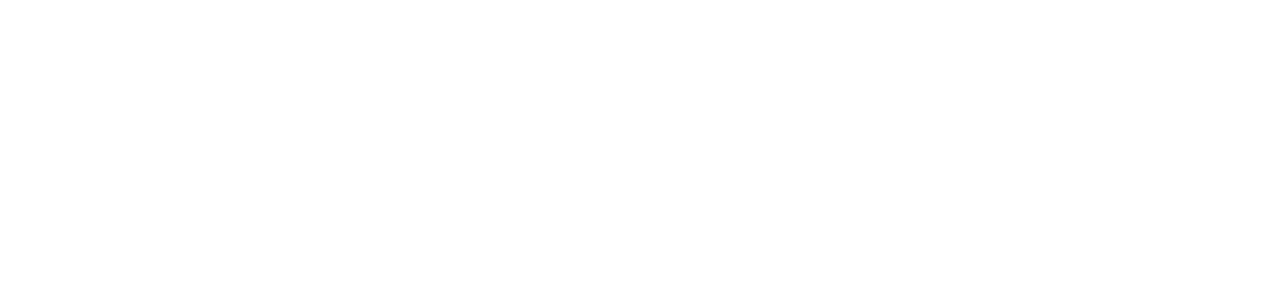
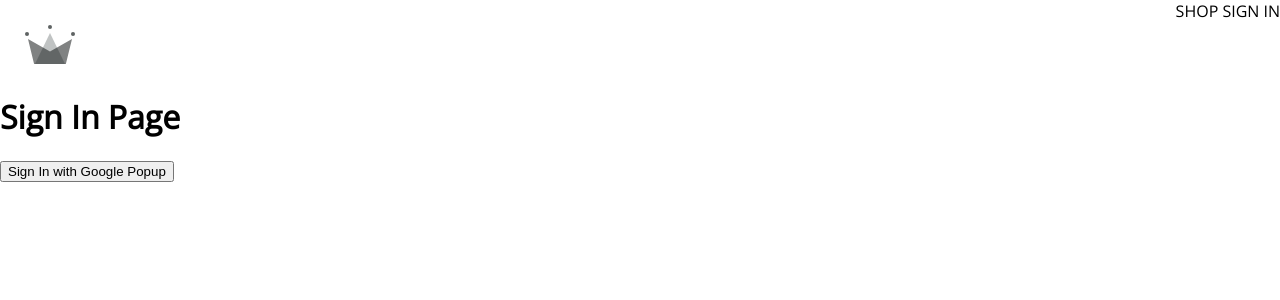
Before and after one commit to samhpyo/untitled-shop, a React (Create React App) app: page /sign-in in a window 1280 px wide. Before the commit this address had no page. Shown: the top 300 px of the page. Built offline with nearby package versions, Linux system fonts and the light colour scheme.

Commit message:
Added firebase utils and signin component and google auth

```diff
--- a/package.json
+++ b/package.json
@@ -6,6 +6,7 @@
     "@testing-library/jest-dom": "^5.16.5",
     "@testing-library/react": "^13.4.0",
     "@testing-library/user-event": "^13.5.0",
+    "firebase": "^9.17.1",
     "react": "^18.2.0",
     "react-dom": "^18.2.0",
     "react-router-dom": "^6.8.1",
--- a/src/App.js
+++ b/src/App.js
@@ -3,19 +3,27 @@
 /* eslint-disable react/jsx-filename-extension */
 /* eslint-disable react/react-in-jsx-scope */
 /* eslint-disable react/function-component-definition */
-import { Routes, Route } from 'react-router-dom';
+import { Routes, Route, } from 'react-router-dom';
+
+import Navigation from './routes/navigation/navigation.component';
 import Home from './routes/home/home.component';
+import SignIn from './routes/sign-in/sign-in.component';
+
 import './categories.styles.scss';
 
+
+
 const Shop = () => {
-  return <h1>I am the shop page</h1>
-}
+  return <h1>I am the shop page</h1>;
+};
 
 const App = () => {
   return (
     <Routes>
-      <Route path="/home" element={<Home />}>
+      <Route path="/" element={<Navigation />}>
+        <Route index element={<Home />} />
         <Route path="shop" element={<Shop />} />
+        <Route path="sign-in" element={<SignIn />} />
       </Route>
     </Routes>
   );
--- a/src/index.scss
+++ b/src/index.scss
@@ -1,11 +1,20 @@
 body {
   margin: 0;
-  font-family: 'Open Sans';
+  font-family: "Open Sans";
   -webkit-font-smoothing: antialiased;
   -moz-osx-font-smoothing: grayscale;
 }
 
 code {
-  font-family: source-code-pro, Menlo, Monaco, Consolas, 'Courier New',
+  font-family: source-code-pro, Menlo, Monaco, Consolas, "Courier New",
     monospace;
 }
+
+a {
+  text-decoration: none;
+  color: black;
+}
+
+* {
+  box-sizing: border-box;
+}
--- /dev/null
+++ b/src/routes/navigation/navigation.component.jsx
@@ -0,0 +1,31 @@
+/* eslint-disable react/self-closing-comp */
+/* eslint-disable jsx-a11y/anchor-is-valid */
+/* eslint-disable react/jsx-fragments */
+/* eslint-disable react/react-in-jsx-scope */
+/* eslint-disable arrow-body-style */
+/* eslint-disable react/function-component-definition */
+/* eslint-disable import/no-extraneous-dependencies */
+import { Fragment } from 'react';
+import { Outlet, Link } from 'react-router-dom'
+import { ReactComponent as CrwnLogo } from '../../assets/crown.svg'
+
+import './navigation.styles.scss'
+
+const Navigation = () => {
+    return (
+      <Fragment>
+        <div className="navigation">
+            <Link className='logo-container' to='/'>
+                <CrwnLogo className='logo' />
+            </Link>
+          <div className='links-container'>
+            <Link className='nav-link' to ='/shop'> SHOP </Link>
+            <Link className='nav-link' to ='/sign-in'> SIGN IN </Link>
+          </div>
+        </div>
+        <Outlet />
+      </Fragment>
+    );
+  };
+
+  export default Navigation
--- /dev/null
+++ b/src/routes/navigation/navigation.styles.scss
@@ -0,0 +1,26 @@
+.navigation {
+    height: 70px;
+    width: 100%;
+    display: flex;
+    justify-content: space-between;
+    margin-bottom: 25px;
+
+    .logo-container {
+      height: 100%;
+      width: 70px;
+      padding: 25px;
+    }
+
+    .nav-links-container {
+      width: 50%;
+      height: 100%;
+      display: flex;
+      align-items: center;
+      justify-content: flex-end;
+
+      .nav-link {
+        padding: 10px 15px;
+        cursor: pointer;
+      }
+    }
+  }
--- /dev/null
+++ b/src/routes/sign-in/sign-in.component.jsx
@@ -0,0 +1,24 @@
+/* eslint-disable react/button-has-type */
+/* eslint-disable react/self-closing-comp */
+/* eslint-disable jsx-a11y/anchor-is-valid */
+/* eslint-disable react/jsx-fragments */
+/* eslint-disable react/react-in-jsx-scope */
+/* eslint-disable arrow-body-style */
+/* eslint-disable react/function-component-definition */
+/* eslint-disable import/no-extraneous-dependencies */
+import { signInWithGooglePopup, createUserDocumentFromAuth } from "../../utils/firebase/firebase.utils";
+
+const SignIn = () => {
+    const logGoogleUser = async() => {
+        const {user} = await signInWithGooglePopup();
+        const userDocRef = await createUserDocumentFromAuth(user);
+    }
+    return (
+        <div>
+            <h1>Sign In Page</h1>
+            <button onClick={logGoogleUser}>Sign In with Google Popup</button>
+        </div>
+    )
+}
+
+export default SignIn;
--- /dev/null
+++ b/src/utils/firebase/firebase.utils.js
@@ -0,0 +1,51 @@
+/* eslint-disable no-unused-vars */
+/* eslint-disable no-console */
+/* eslint-disable import/no-extraneous-dependencies */
+import { initializeApp } from 'firebase/app';
+import {
+  getAuth,
+  signInWithRedirect,
+  signInWithPopup,
+  GoogleAuthProvider,
+} from 'firebase/auth';
+import { getFirestore, doc, getDoc, setDoc } from 'firebase/firestore';
+
+const firebaseConfig = {
+  apiKey: 'AIzaSyCAot0Rkg_hy7vygHjYUdduxgkn7flBMmM',
+  authDomain: 'untitled-shop.firebaseapp.com',
+  projectId: 'untitled-shop',
+  storageBucket: 'untitled-shop.appspot.com',
+  messagingSenderId: '786706699537',
+  appId: '1:786706699537:web:7c714f159ff76d8c1228b0',
+};
+
+// Initialize Firebase
+const firebaseApp = initializeApp(firebaseConfig);
+
+const provider = new GoogleAuthProvider();
+provider.setCustomParameters({
+  prompt: 'select_account',
+});
+
+export const auth = getAuth();
+export const signInWithGooglePopup = () => signInWithPopup(auth, provider);
+
+export const db = getFirestore();
+
+export const createUserDocumentFromAuth = async (userAuth) => {
+  const userDocRef = doc(db, 'users', userAuth.uid);
+  const userSnapshot = await getDoc(userDocRef);
+  if(!userSnapshot.exists()) {
+    const { displayName, email } = userAuth;
+    const createdAt = new Date();
+    try {
+         await setDoc(userDocRef, {
+            displayName, email, createdAt
+         })
+    } catch (error) {
+        console.log('error creating the user', error.message);
+    }
+  }
+
+  return userDocRef;
+};
```
Also changed, not shown: src/assets/crown.svg (added), 1 other file (tests, documents, lock files or other folders).
